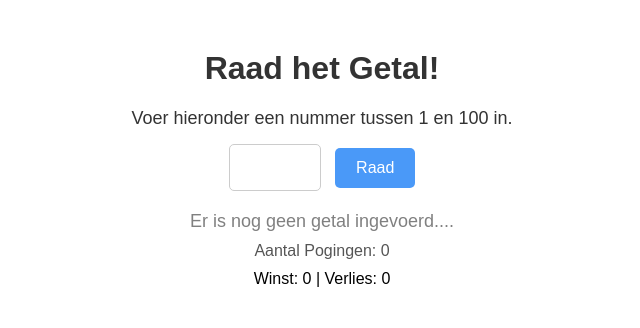
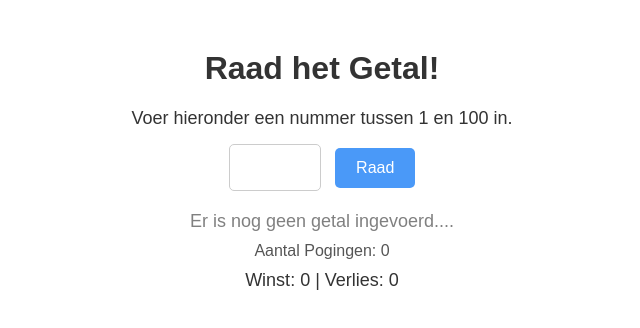
Before and after one commit to SanderHoudijk/Number-Guess, a plain HTML site: page index.html in a window 1280 px wide. Shown: the full height of the page, 318-958 px from the left. Drawn offline with Linux system fonts and the light colour scheme.

Commit message:
Update style.css

```diff
--- a/CSS/style.css
+++ b/CSS/style.css
@@ -34,11 +34,18 @@ button:hover {
     margin-top: 20px;
     font-size: 18px;
     color: gray;
+    transition: color 0.5s ease;
 }
 
 #pogingen {
     font-size: 16px;
     color: #555;
+}
+
+#score {
+    margin-top: 10px;
+    font-size: 18px;
+    color: #333;
 }
 
 h1, h2 {
```
